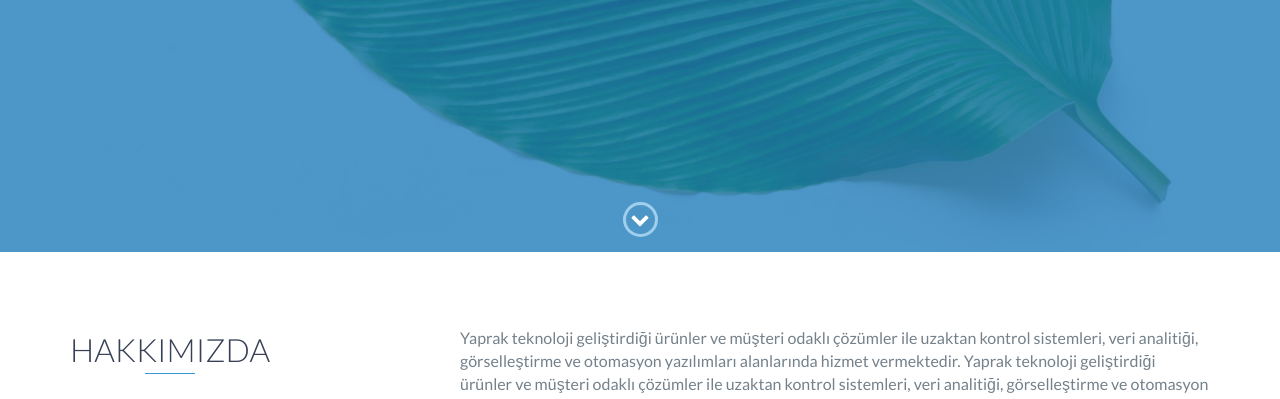
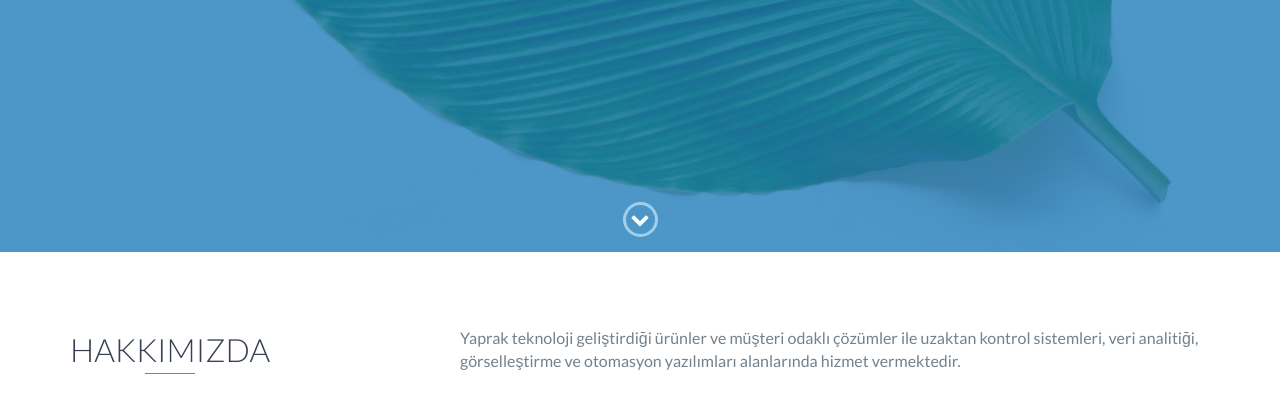
Before and after one commit to yapraktech/yapraktech.github.io, a website: page index.html in a window 1280 px wide. Shown: the part 548-947 px from the top of the page. Drawn offline with nearby package versions, Linux system fonts and the light colour scheme.

Commit message:
Hakkimizda kismi duzeltildi.

```diff
--- a/index.html
+++ b/index.html
@@ -73,9 +73,6 @@
                 </div>
                 <div class="col-md-8">
                     <p>
-                        Yaprak teknoloji geliştirdiği ürünler ve müşteri odaklı
-                        çözümler ile uzaktan kontrol sistemleri, veri analitiği,
-                        görselleştirme ve otomasyon yazılımları alanlarında hizmet vermektedir.
                         Yaprak teknoloji geliştirdiği ürünler ve müşteri odaklı
                         çözümler ile uzaktan kontrol sistemleri, veri analitiği,
                         görselleştirme ve otomasyon yazılımları alanlarında hizmet vermektedir.
```
